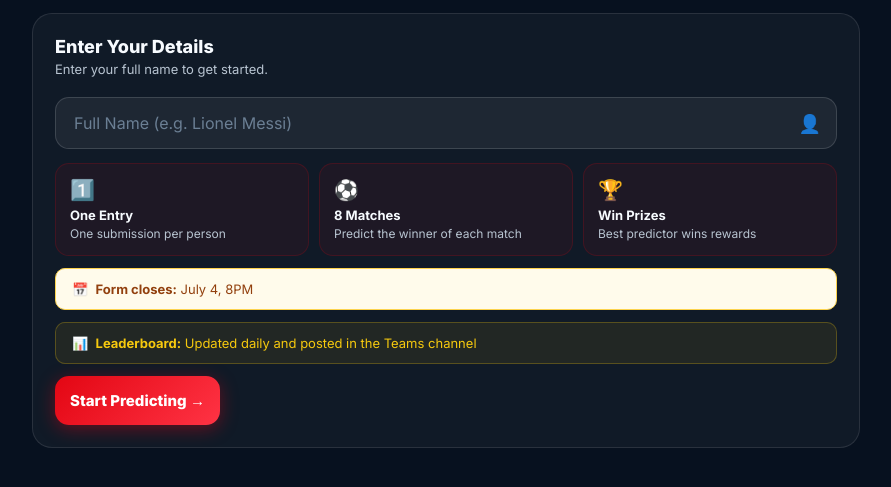
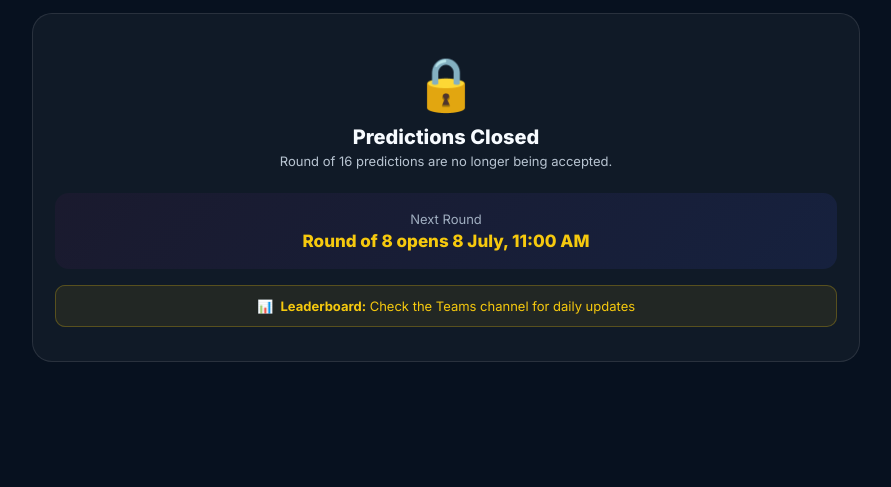
Before and after one commit to jishnupraveendran-oss/worldcup-predictions-league, a plain HTML site: page index.html in a window 1280 px wide. Shown: the part 219-706 px from the top of the page, without its empty margins (194-1085 px from the left). Drawn offline with Linux system fonts and the light colour scheme.

Commit message:
Update index.html

```diff
--- a/index.html
+++ b/index.html
@@ -147,28 +147,18 @@ body{font-family:'Inter',sans-serif;background:#07111f;color:#f7fbff;min-height:
       </div>
     </div>
     <div class="card">
-      <div class="card-title">Enter Your Details</div>
-      <div class="card-sub">Enter your full name to get started.</div>
-      <div style="position:absolute;left:-9999px;top:-9999px;" aria-hidden="true">
-        <input type="text" id="hp-field" name="website" tabindex="-1" autocomplete="off">
+      <div style="text-align:center;padding:16px 0 8px">
+        <div style="font-size:52px;margin-bottom:10px">🔒</div>
+        <div class="card-title" style="font-size:20px">Predictions Closed</div>
+        <div class="card-sub" style="margin-bottom:0">Round of 16 predictions are no longer being accepted.</div>
       </div>
-      <div class="inp-wrap">
-        <input type="text" id="name-input" placeholder="Full Name (e.g. Lionel Messi)" autocomplete="name" oninput="validateName()" onkeydown="if(event.key==='Enter')goEmail()"/>
-        <span class="inp-ico">&#128100;</span>
+      <div style="background:linear-gradient(135deg,#1a1a2e,#16213e);border-radius:14px;padding:18px 20px;margin:16px 0;color:#fff;text-align:center">
+        <div style="font-size:13px;color:#a0aec0;margin-bottom:4px">Next Round</div>
+        <div style="font-size:17px;font-weight:800;color:#f6c90e">Round of 8 opens 8 July, 11:00 AM</div>
       </div>
-      <div id="name-err" class="err" style="display:none">&#9888; Please enter your full name (first and last).</div>
-      <div class="rules">
-        <div class="rule"><div class="rule-ico">1️⃣</div><h4>One Entry</h4><p>One submission per person</p></div>
-        <div class="rule"><div class="rule-ico">⚽</div><h4>8 Matches</h4><p>Predict the winner of each match</p></div>
-        <div class="rule"><div class="rule-ico">🏆</div><h4>Win Prizes</h4><p>Best predictor wins rewards</p></div>
+      <div style="background:rgba(246,201,14,.08);border:1px solid rgba(246,201,14,.25);border-radius:10px;padding:12px 16px;margin:0 0 12px;font-size:13px;color:#f6c90e;text-align:center">
+        📊 &nbsp;<strong>Leaderboard:</strong> Check the Teams channel for daily updates
       </div>
-      <div style="background:#fffbeb;border:1px solid #fcd34d;border-radius:10px;padding:12px 16px;margin:12px 0;font-size:13px;color:#92400e">
-        📅 &nbsp;<strong>Form closes:</strong> July 4, 8PM
-      </div>
-      <div style="background:rgba(246,201,14,.08);border:1px solid rgba(246,201,14,.25);border-radius:10px;padding:12px 16px;margin:0 0 12px;font-size:13px;color:#f6c90e">
-        📊 &nbsp;<strong>Leaderboard:</strong> Updated daily and posted in the Teams channel
-      </div>
-      <button class="btn pri" id="email-btn" onclick="goEmail()">Start Predicting →</button>
     </div>
   </div>
 </div>
@@ -441,7 +431,7 @@ body{font-family:'Inter',sans-serif;background:#07111f;color:#f7fbff;min-height:
     <p>Good luck — may the best predictor win!</p>
     <div style="background:rgba(246,201,14,.1);border:1px solid rgba(246,201,14,.3);border-radius:12px;padding:14px 16px;margin-top:16px;text-align:left">
       <p style="font-size:13px;color:#f6c90e;font-weight:700;margin:0 0 4px">📊 Leaderboard Updates Daily</p>
-      <p style="font-size:12px;color:#b8c4d1;margin:0">The prediction leaderboard is updated daily in the Teams channel. Check it to see your current ranking!</p>
+      <p style="font-size:12px;color:#b8c4d1;margin:0">The leaderboard is posted daily in the Teams channel — keep an eye out to track your ranking.</p>
     </div>
     <p style="font-size:12px;color:#6b7f94;margin-top:16px">World Cup Mania Round of 16 2026<br/>The next prediction form will open on 8 July at 11:00 AM.</p>
   </div></div></div>
@@ -469,7 +459,7 @@ body{font-family:'Inter',sans-serif;background:#07111f;color:#f7fbff;min-height:
 
       <div style="background:rgba(246,201,14,.1);border:1px solid rgba(246,201,14,.3);border-radius:12px;padding:14px 16px;margin:0 0 18px;text-align:left">
         <p style="font-size:13px;color:#f6c90e;font-weight:700;margin:0 0 4px">📊 Leaderboard Updates Daily</p>
-        <p style="font-size:12px;color:#b8c4d1;margin:0">The prediction leaderboard is updated daily in the Teams channel. Check it to see your current ranking!</p>
+        <p style="font-size:12px;color:#b8c4d1;margin:0">The leaderboard is posted daily in the Teams channel — keep an eye out to track your ranking.</p>
       </div>
 
       <p style="font-size:11px;color:#6b7f94;margin-top:18px;text-align:center">✅ One submission per participant — yours is locked in.<br/>World Cup Mania 2026</p>
```
